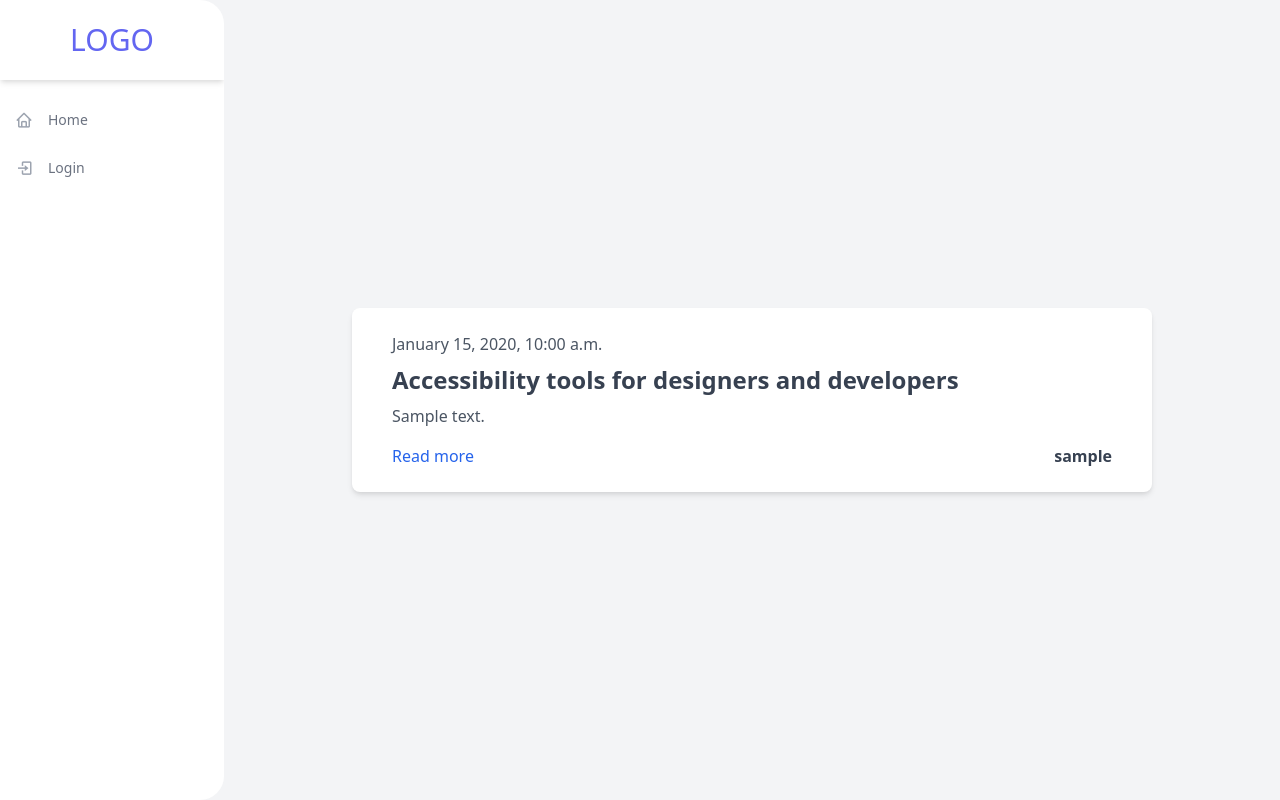
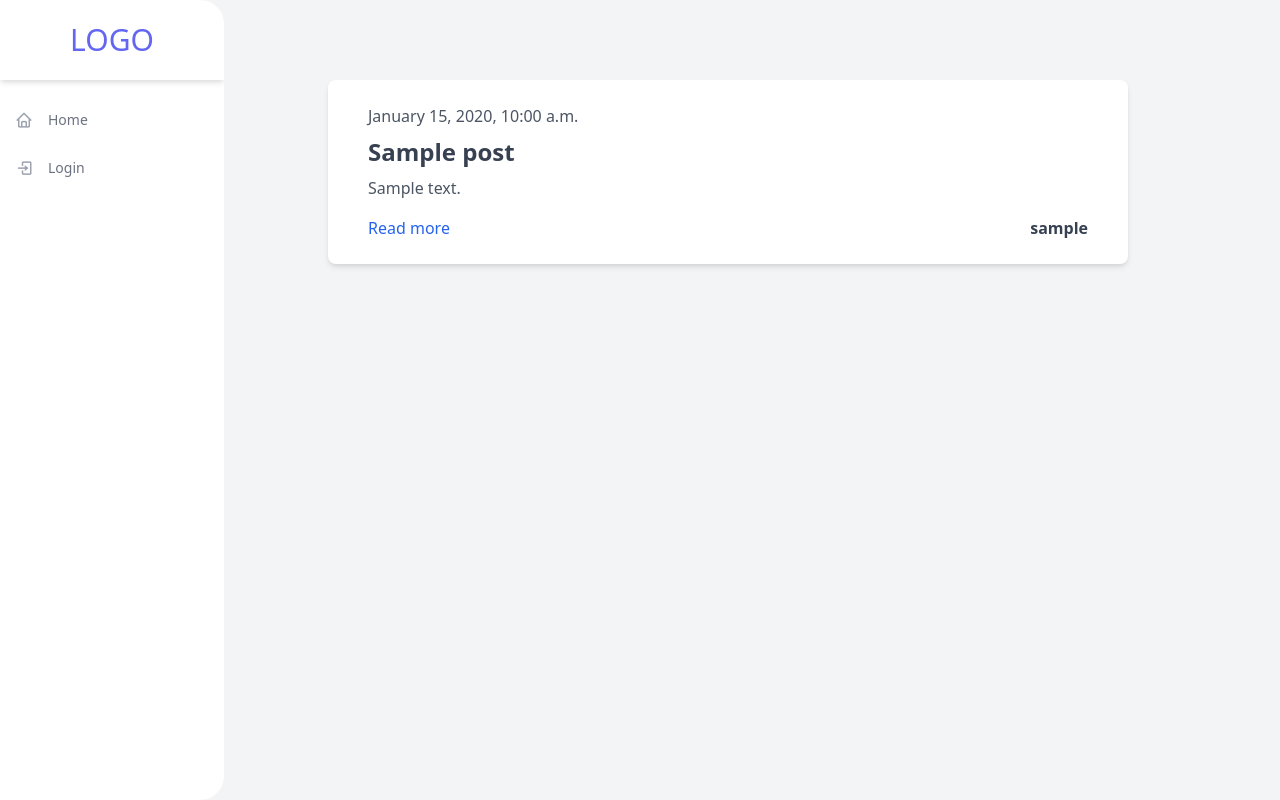
Before and after one commit to sadiejaneb/Django_Login, a Django app: template feed/templates/feed/homepage.html in a window 1280 px wide. Run offline with Django 3.2, Linux system fonts and the light colour scheme; the template is opened without the code that fills it: most values are stand-ins (such as "Sample title", 1, 10 or a date in 2020); some libraries are stand-ins or nearby versions.

Commit message:
create posts
added a /new and create.html for adding new posts

added "title", "text" to posts as well as a button

added automatic author to posts

set success url to "/"

```diff
--- a/djangologin/templates/base.html
+++ b/djangologin/templates/base.html
@@ -33,6 +33,17 @@
           {% if request.user.is_authenticated %}
           <li>
             <a
+              href="{% url 'feed:new_post' %}"
+              class="flex flex-row items-center h-12 transform hover:translate-x-2 transition-transform ease-in duration-200 text-gray-500 hover:text-gray-800"
+            >
+              <span
+                class="inline-flex items-center justify-center h-12 w-12 text-lg text-gray-400"
+                ><i class='bx bx-message-square-add' ></i></span>
+              <span class="text-sm font-medium">New Post</span>
+            </a>
+          </li>
+          <li>
+            <a
               href="{% url 'account_logout' %}"
               class="flex flex-row items-center h-12 transform hover:translate-x-2 transition-transform ease-in duration-200 text-gray-500 hover:text-gray-800"
             >
@@ -59,12 +70,14 @@
           {% endif %}
         </ul>
       </div>
-      <div class="flex-grow flex flex-col justify-center items-center bg-gray-100">
+<div class="flex-grow flex flex-col items-center justify-start bg-gray-100 pt-10">
+    <div class="max-w-4xl w-full p-6 mx-auto">
         {% block body %}
-          {%block content %}
-          {% endblock %}
+            {% block content %}
+            {% endblock %}
         {% endblock %}
-      </div>
+    </div>
+</div>
     </div>
   </body>
 </html>
--- /dev/null
+++ b/djangologin/templates/includes/post.html
@@ -0,0 +1,40 @@
+        {% load thumbnail %}
+
+        <!-- component is from https://tailwindcomponents.com/component/post-artical -->
+        <div class="max-w-4xl px-10 my-4 py-6 bg-white rounded-lg shadow-md" style='width: 50rem'>
+        <div class="flex justify-between items-center">
+            <span class="font-light text-gray-600">{{ post.date|date:"F j, Y, g:i a" }}</span>
+            {% comment %} <a
+            class="px-2 py-1 bg-gray-600 text-gray-100 font-bold rounded hover:bg-gray-500"
+            href="#"
+            >Design</a
+            > {% endcomment %}
+        </div>
+        <div class="mt-2">
+            <a class="text-2xl text-gray-700 font-bold hover:text-gray-600" href="#"
+            >{{ post.title }}</a
+            >
+            <p class="mt-2 text-gray-600">
+            {{ post.text }}
+            </p>
+        </div>
+        <div class="flex justify-between items-center mt-4">
+            {% if show_detail_link %}
+                <a class="text-blue-600 hover:underline" href="{% url 'feed:detail' post.id %}">Read more</a>
+            {% else %}
+                 <span>&nbsp;</span>
+            {% endif %}
+            <div>
+            <a class="flex items-center" href="#">
+                {% thumbnail post.author.profile.image "373x373" crop="center" as im %}
+                    <img
+                    class="mx-4 w-10 h-10 object-cover rounded-full hidden sm:block"
+                    src="{{ im.url }} "
+                    />
+                {% endthumbnail %}
+
+                <h1 class="text-gray-700 font-bold">{{ post.author.username }}</h1>
+            </a>
+            </div>
+        </div>
+        </div>
--- a/feed/models.py
+++ b/feed/models.py
@@ -2,6 +2,7 @@ from django.db import models
 from django.contrib.auth.models import User
 
 class Post (models.Model):
+    title = models.CharField(max_length=140, blank=False, null=False)
     text = models.CharField(max_length=140, blank=False, null=False)
     date = models.DateTimeField(auto_now=True)
     author = models.ForeignKey(
@@ -10,4 +11,4 @@ class Post (models.Model):
     )
 
     def __str__(self):
-        return self.text[0:100]
+        return f"{self.title} - {self.text[0:100]}"
--- a/feed/templates/feed/homepage.html
+++ b/feed/templates/feed/homepage.html
@@ -1,42 +1,8 @@
 {% extends "base.html" %}
-{% load thumbnail %}
 
 {% block title %}new title{% endblock %}
 {% block body%}
     {% for post in posts %}
-        <!-- component is from https://tailwindcomponents.com/component/post-artical -->
-        <div class="max-w-4xl px-10 my-4 py-6 bg-white rounded-lg shadow-md" style='width: 50rem'>
-        <div class="flex justify-between items-center">
-            <span class="font-light text-gray-600">{{ post.date|date:"F j, Y, g:i a" }}</span>
-            {% comment %} <a
-            class="px-2 py-1 bg-gray-600 text-gray-100 font-bold rounded hover:bg-gray-500"
-            href="#"
-            >Design</a
-            > {% endcomment %}
-        </div>
-        <div class="mt-2">
-            <a class="text-2xl text-gray-700 font-bold hover:text-gray-600" href="#"
-            >Accessibility tools for designers and developers</a
-            >
-            <p class="mt-2 text-gray-600">
-            {{ post.text }}
-            </p>
-        </div>
-        <div class="flex justify-between items-center mt-4">
-            <a class="text-blue-600 hover:underline" href="{% url 'feed:detail' post.id %}">Read more</a>
-            <div>
-            <a class="flex items-center" href="#">
-                {% thumbnail post.author.profile.image "373x373" crop="center" as im %}
-                    <img
-                    class="mx-4 w-10 h-10 object-cover rounded-full hidden sm:block"
-                    src="{{ im.url }} "
-                    />
-                {% endthumbnail %}
-
-                <h1 class="text-gray-700 font-bold">{{ post.author.username }}</h1>
-            </a>
-            </div>
-        </div>
-        </div>
+        {% include "includes/post.html" with post=post  show_detail_link=True %}
     {% endfor %}
 {% endblock %}
--- a/feed/urls.py
+++ b/feed/urls.py
@@ -6,4 +6,5 @@ app_name = "feed"
 urlpatterns = [
     path("", views.HomePage.as_view(), name="index"),
     path("<int:pk>/", views.PostDetailView.as_view(), name="detail"),
+    path("new/", views.CreateNewPost.as_view(), name="new_post"),
 ]
```
Also changed, not shown: feed/templates/feed/create.html (added, +20 -0 lines), feed/templates/feed/detail.html (+1 -36 lines), feed/views.py (+18 -4 lines), feed/migrations/0004_post_title.py (added).
